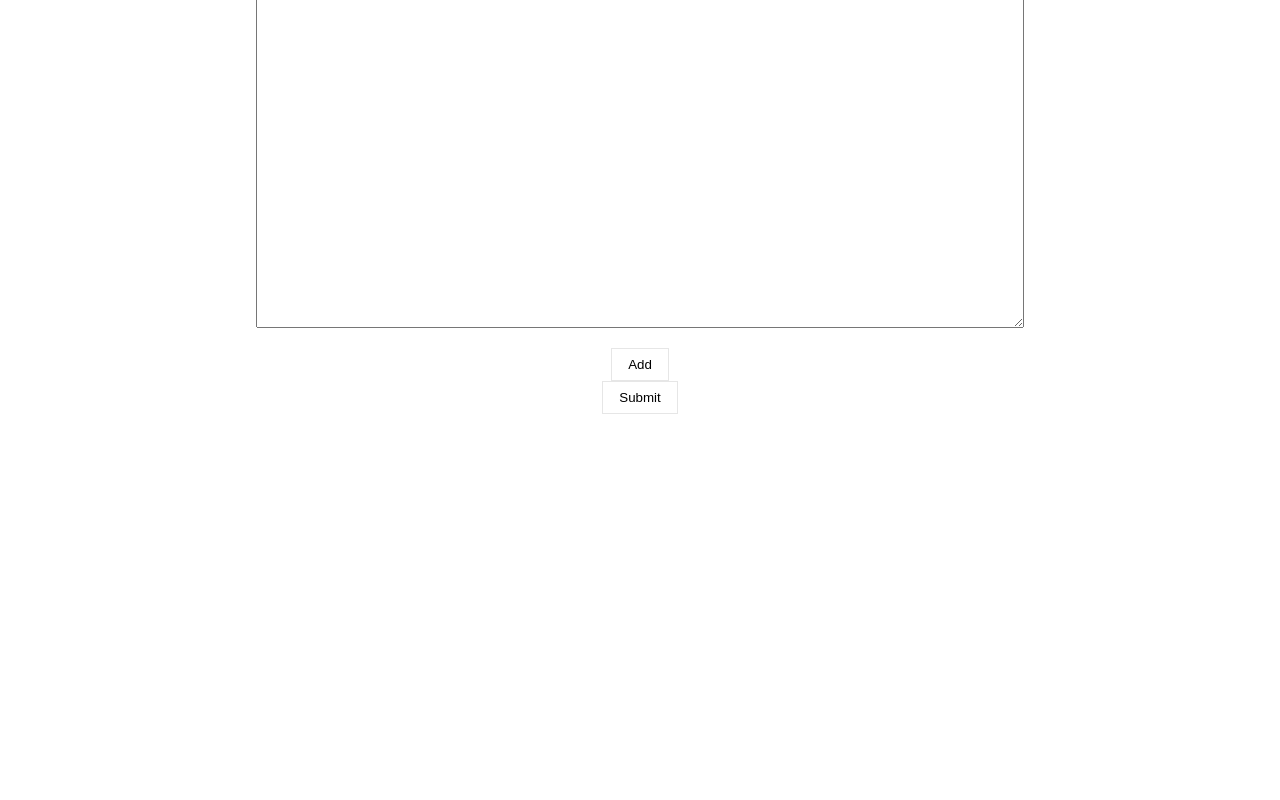
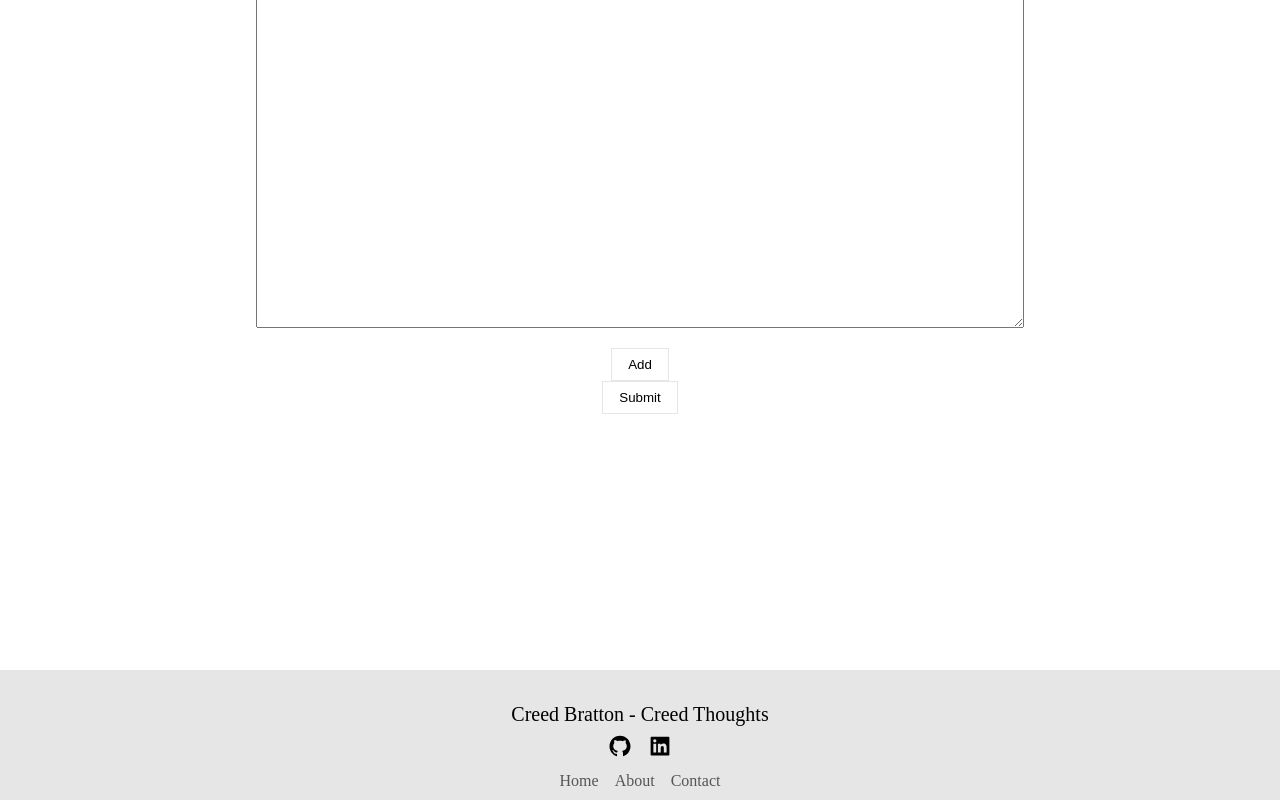
Before and after one commit to kson4/react-creed-thoughts, a React (Create React App) app in the folder frontend/: page /new-blog in a window 1280 px wide. Shown: the part 706-1506 px from the top of the page. Before the commit the page ends 1354 px from the top, so only its background shows below. Built offline with nearby package versions, Linux system fonts and the light colour scheme.

Commit message:
more blogs, footer, ui update

```diff
--- a/frontend/src/App.js
+++ b/frontend/src/App.js
@@ -4,6 +4,7 @@ import Nav from './components/Nav'
 import CreateBlog from './pages/CreateBlog'
 import Home from './pages/Home'
 import Blog from './components/Blog'
+import Footer from './components/Footer'
 
 function App () {
   return (
@@ -23,6 +24,7 @@ function App () {
             </Route>
           </Switch>
         </div>
+        <Footer />
       </div>
     </Router>
   )
--- a/frontend/src/components/Blog.css
+++ b/frontend/src/components/Blog.css
@@ -28,4 +28,5 @@
 .blog .blog-content p {
   margin-bottom: 1rem;
   font-size: 1.5rem;
+  line-height: 2rem;
 }
--- a/frontend/src/components/Blog.js
+++ b/frontend/src/components/Blog.js
@@ -4,16 +4,14 @@ import './Blog.css'
 
 export default function Blog () {
   const location = useLocation()
-  console.log(location)
   const { title, img, date, content } = location.state
-  // const { img } = location.state
 
   return (
     <div className='blog'>
       <h2 className='blog-title'>{title}</h2>
 
       <div className='blog-img'>
-        <img src={img} alt='blog image' />
+        <img src={img} alt='main section' />
       </div>
       <div className='blog-info'>
         <p className='blog-date'>{date}</p>
@@ -21,7 +19,7 @@ export default function Blog () {
       </div>
       <div className='blog-content'>
         {content.map(item => (
-          <p>&nbsp;&nbsp;&nbsp;&nbsp;&nbsp;&nbsp;{item}</p>
+          <p key={item}>&nbsp;&nbsp;&nbsp;&nbsp;&nbsp;&nbsp;{item}</p>
         ))}
       </div>
     </div>
--- /dev/null
+++ b/frontend/src/components/Footer.css
@@ -0,0 +1,27 @@
+.footer {
+  border-top: 1px solid #e6e6e6;
+  text-align: center;
+  padding: 2rem 0;
+  /* border: 1px solid red; */
+  background-color: #e6e6e6;
+}
+.footer .logo {
+  font-size: 1.25rem;
+}
+.footer .socials {
+  font-size: 1.5rem;
+  display: flex;
+  justify-content: center;
+  align-items: center;
+  gap: 1rem;
+  padding: 0.5rem 0;
+}
+.footer .links {
+  display: flex;
+  justify-content: center;
+  align-items: center;
+  gap: 1rem;
+}
+.footer .links .link {
+  color: #555;
+}
--- /dev/null
+++ b/frontend/src/components/Footer.js
@@ -0,0 +1,31 @@
+import React from 'react'
+import * as AiIcons from 'react-icons/ai'
+import { Link } from 'react-router-dom'
+import './Footer.css'
+
+export default function Footer () {
+  return (
+    <div className='footer'>
+      <div className='logo'>Creed Bratton - Creed Thoughts</div>
+      <div className='socials'>
+        <a href='https://github.com/kson4'>
+          <AiIcons.AiFillGithub />
+        </a>
+        <a href='https://www.linkedin.com/in/david-kh-son/'>
+          <AiIcons.AiFillLinkedin />
+        </a>
+      </div>
+      <div className='links'>
+        <Link to='/'>
+          <p className='link'>Home</p>
+        </Link>
+        <Link to='/'>
+          <p className='link'>About</p>
+        </Link>
+        <Link to='/'>
+          <p className='link'>Contact</p>
+        </Link>
+      </div>
+    </div>
+  )
+}
--- a/frontend/src/pages/Home.css
+++ b/frontend/src/pages/Home.css
@@ -23,6 +23,8 @@
   grid-column: 1/13;
   font-size: 1rem;
 }
+.hero .section .featured {
+}
 
 .hero .section .blog-card-container {
   grid-row: 2;
--- a/frontend/src/pages/Home.js
+++ b/frontend/src/pages/Home.js
@@ -4,6 +4,10 @@ import './Home.css'
 
 export default function Home () {
   const [blogs, setBlogs] = useState(null)
+  // const [featured, setFeatured] = useState([])
+  // const [finance, setFinance] = useState([])
+  // const [thoughts, setThoughts] = useState([])
+
   useEffect(() => {
     const fetchBlogs = async () => {
       const res = await fetch('/apiv1/home')
@@ -14,6 +18,24 @@ export default function Home () {
     }
     fetchBlogs()
   }, [])
+  // useEffect(() => {
+  //   blogs.map(blog => {
+  //     let found = false
+  //     for (let i = 0; i < blog.category.length; i++) {
+  //       if (blog.category === 'Finance') {
+  //         setFinance(prev => [...prev, blog])
+  //         found = true
+  //       }
+  //       if (blog.category === 'Featured') {
+  //         setFeatured(prev => [...prev, blog])
+  //         found = true
+  //       }
+  //     }
+  //     if (!found) {
+  //       setThoughts(prev => [...prev, blog])
+  //     }
+  //   })
+  // }, [blogs])
 
   const date = new Date().toLocaleDateString()
   return (
@@ -22,9 +44,26 @@ export default function Home () {
       <div className='empty'></div>
       <div className='section grid'>
         <h3 className='category'>RECOMMENDED ARTICLES.</h3>
+        {/* <div className='blog-card-container featured'>
+          {blogs && (
+            <div key={blogs[blogs.length - 1]._id}>
+              <BlogCard
+                title={blogs[blogs.length - 1].title}
+                img={blogs[blogs.length - 1].img}
+                date={blogs[blogs.length - 1].createdAt}
+                category={blogs[blogs.length - 1].category}
+                id={blogs[blogs.length - 1]._id}
+                content={blogs[blogs.length - 1].content}
+              />
+            </div>
+          )}
+        </div> */}
         <div className='blog-card-container'>
           {blogs &&
-            blogs.map(blog => (
+            blogs
+              .slice(0)
+              .reverse()
+              .map(blog => (
                 <div key={blog._id}>
                   <BlogCard
                     title={blog.title}
```
Also changed, not shown: 1 other file (tests, documents, lock files or other folders). Lines whose indentation alone changed are shown as unchanged.
